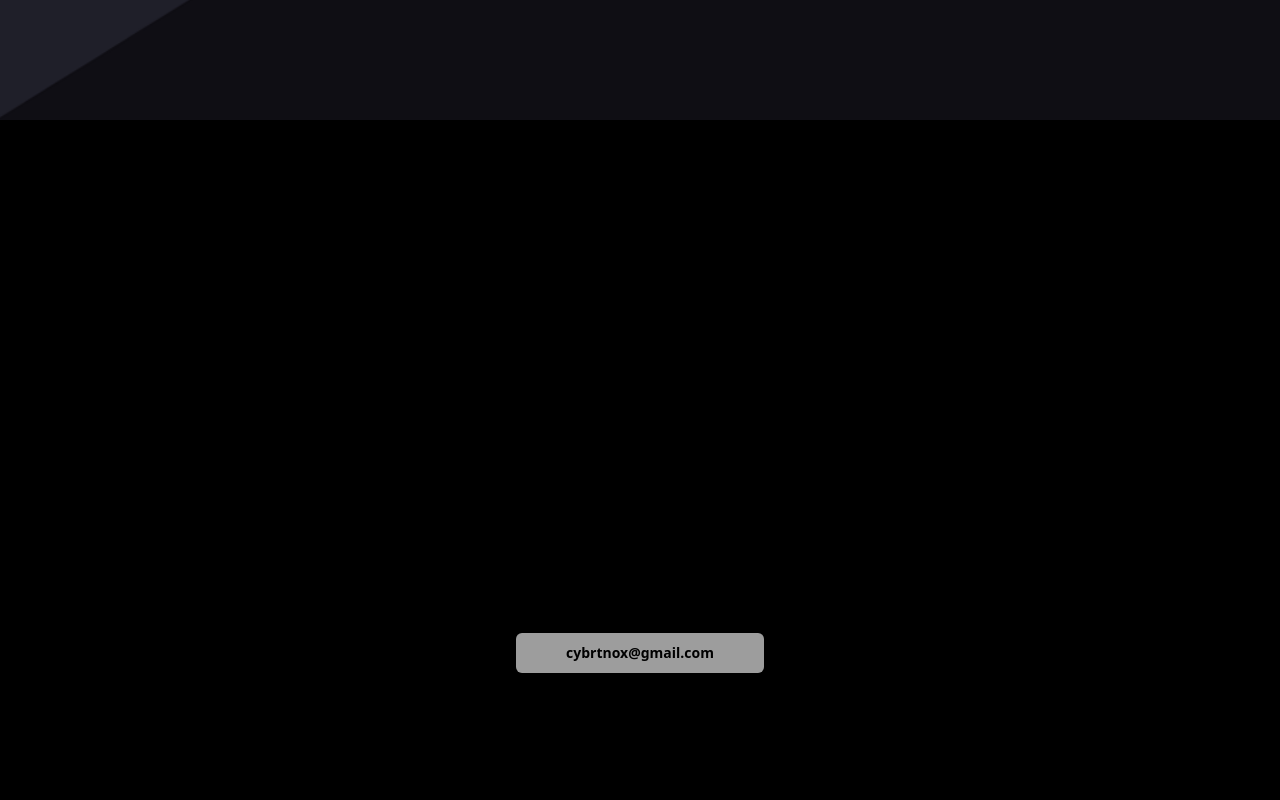
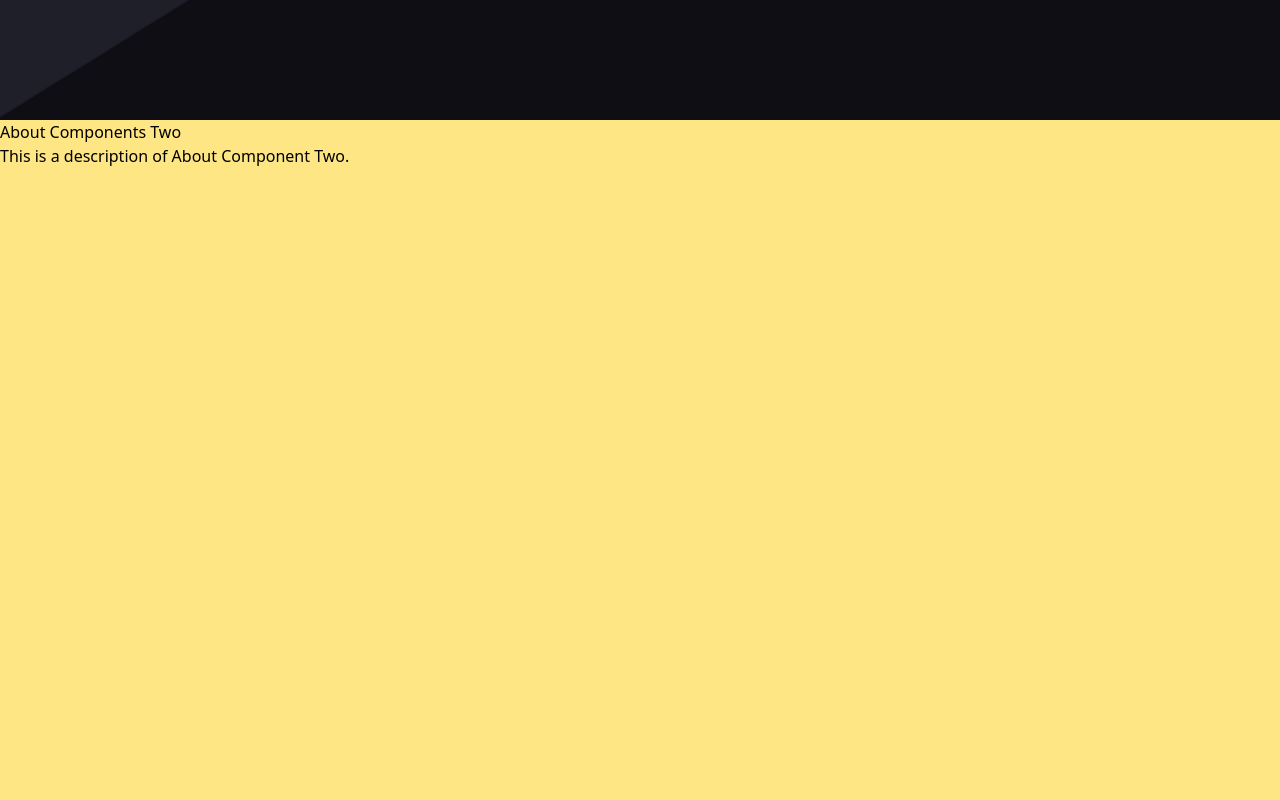
Before and after one commit to mrcyberot89/portvue, a Vue app: page / in a window 1280 px wide. Shown: the part 1480-2280 px from the top of the page. Built offline with nearby package versions, Linux system fonts and the light colour scheme.

Commit message:
first commit

```diff
--- a/src/App.vue
+++ b/src/App.vue
@@ -20,6 +20,7 @@ import AboutComponentTwo  from './components/icons/AboutComponentTwo.vue';
 
     <HeaderComponent />
     <AboutComponent />
+    <AboutComponentTwo/>
     <FooterComponent/>
 
   </div>
--- a/src/components/icons/AboutComponent.vue
+++ b/src/components/icons/AboutComponent.vue
@@ -7,7 +7,7 @@
                 </div>
                 <div ref="aboutContent" class="flex-col flex justify-center w-full md:w-1/2 items-start py-4 px-4 space-y-12 ">
                     <p ref="title"  class="text-white md:font-semibold text-2xl">About Me</p>
-                    <p ref="about" class="text-white md:font-semibold md:text-lg">Lorem ipsum dolor sit, amet consectetur adipisicing elit. Consectetur ipsam fugiat omnis? Minus voluptatum ipsa dolore error aliquid, eveniet maiores?Lorem ipsum dolor sit amet consectetur adipisicing elit. Beatae tempora rem omnis suscipit. Accusamus aperiam culpa possimus impedit, deleniti soluta. Lorem ipsum dolor sit amet consectetur adipisicing elit. Cumque consectetur quae vel accusantium. Accusantium provident laborum magnam. Deserunt, possimus eligendi.</p>
+                    <p ref="about" class="text-white md:font-semibold md:text-lg leading-7`">Lorem ipsum dolor sit, amet consectetur adipisicing elit. Consectetur ipsam fugiat omnis? Minus voluptatum ipsa dolore error aliquid, eveniet maiores?Lorem ipsum dolor sit amet consectetur adipisicing elit. Beatae tempora rem omnis suscipit. Accusamus aperiam culpa possimus impedit, deleniti soluta. Lorem ipsum dolor sit amet consectetur adipisicing elit. Cumque consectetur quae vel accusantium. Accusantium provident laborum magnam. Deserunt, possimus eligendi.</p>
                 </div>
             </div>
         </div>
--- a/src/components/icons/AboutComponentTwo.vue
+++ b/src/components/icons/AboutComponentTwo.vue
@@ -1,9 +1,22 @@
 <template>
 
     <div class="h-screen bg-amber-200">
-        <h2>About Component Two</h2>
+        <h2>{{ title }}</h2>
         <p>This is a description of About Component Two.</p>
     </div>
 </template>
 <script>
+export default {
+    name: 'AboutComponentTwo',
+    setup() {
+        // Setup logic for AboutComponentTwo
+    },
+    data(){
+
+        return {
+            // Data properties for AboutComponentTwo
+            title: 'About Components Two',
+        };
+    }
+};
 </script>
```
